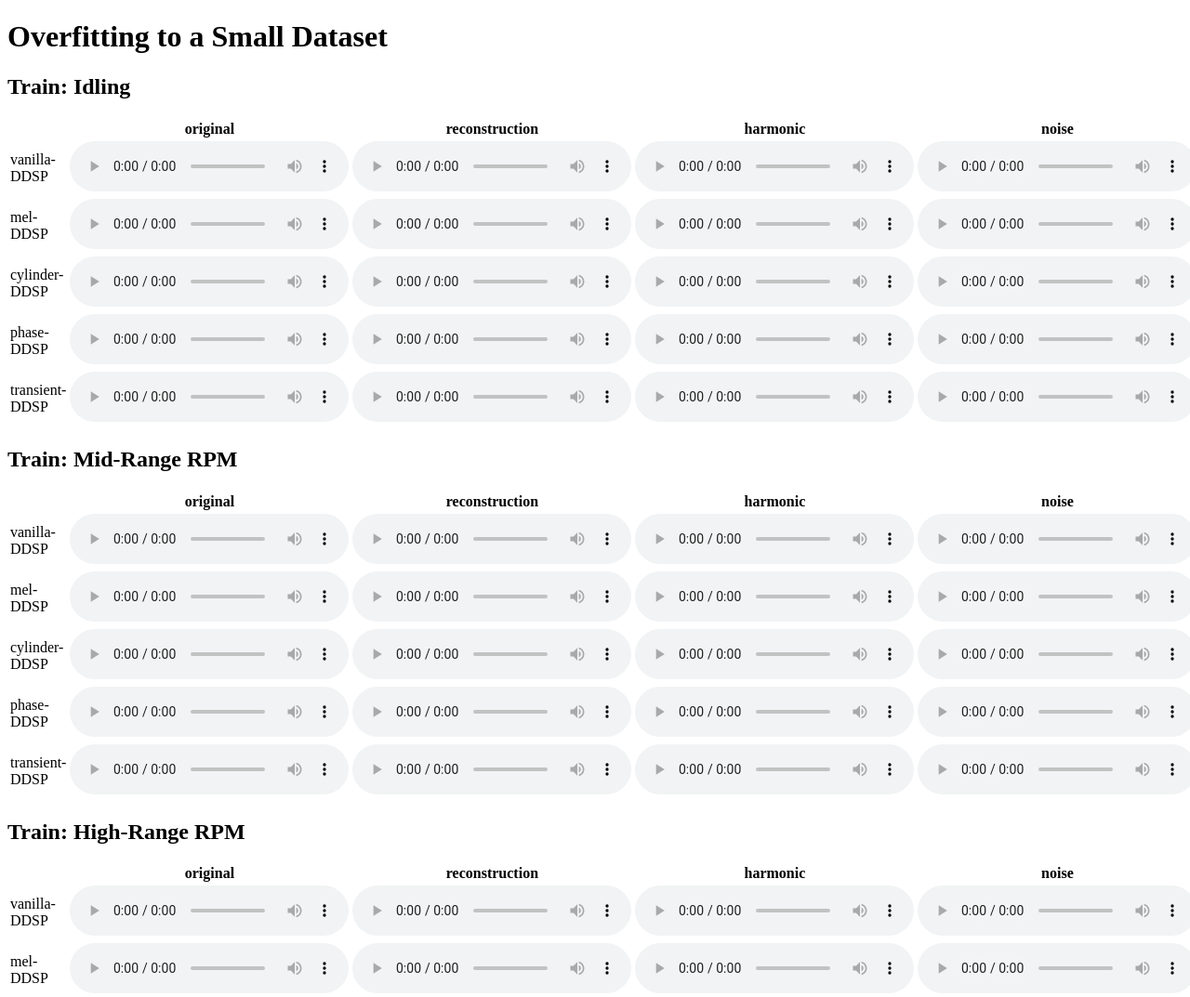
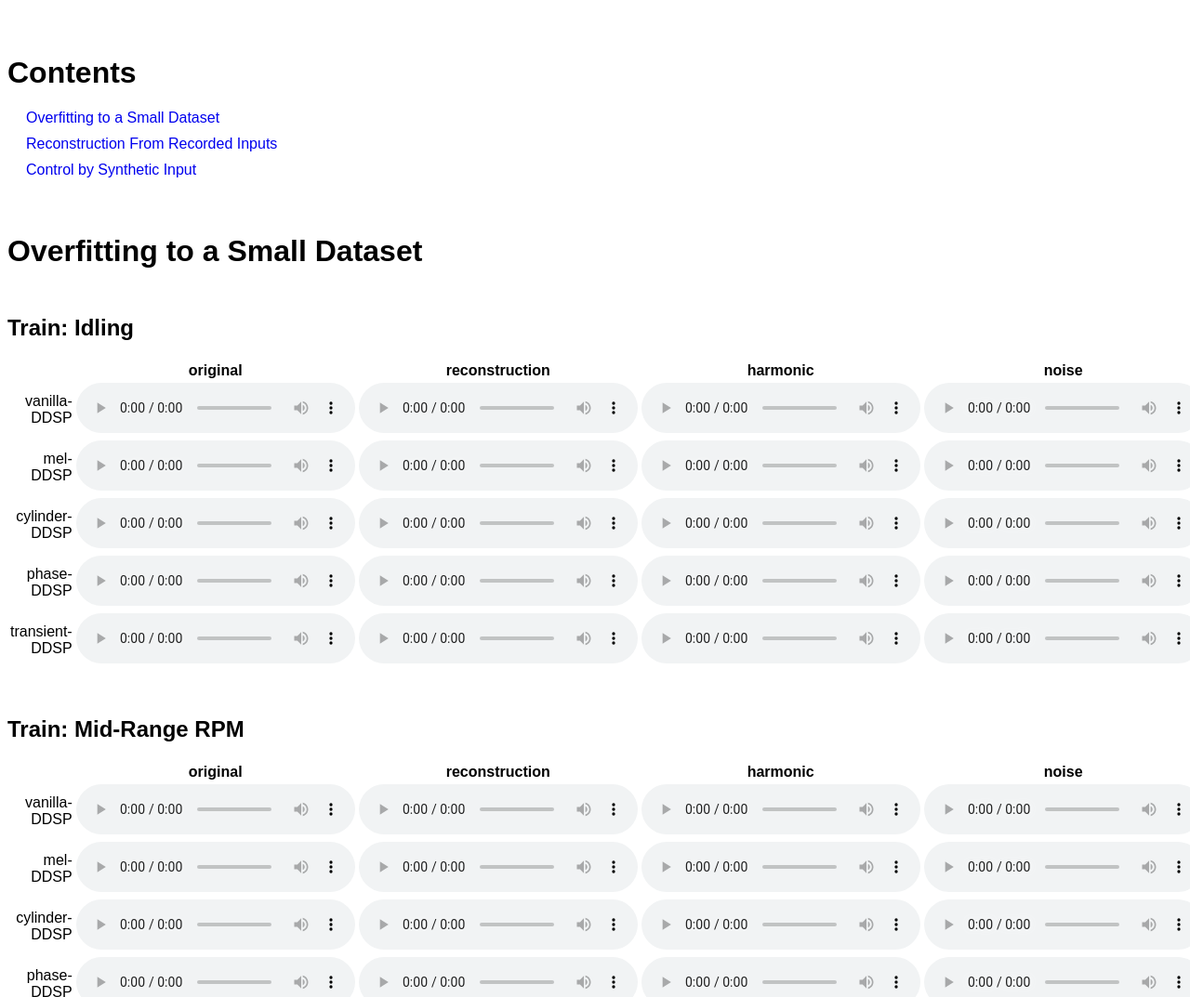
Before and after one commit to antberg/thesis, a plain HTML site: page docs/index.html in a window 1280 px wide. Shown: the top 1073 px of the page at 93% size. Drawn offline with Linux system fonts and the light colour scheme.

Commit message:
add toc to supplementary material in /docs

```diff
--- a/docs/generate_tables.js
+++ b/docs/generate_tables.js
@@ -48,6 +48,7 @@ function generateTableRow(table, model, dir, prefix, suffixes) {
     let row = table.insertRow();
     let cell = row.insertCell();
     let text = document.createTextNode(model);
+    cell.className = "col-model";
     cell.appendChild(text);
     for (let suffix of suffixes) {
         let audio;
@@ -66,7 +67,7 @@ function generateTableRow(table, model, dir, prefix, suffixes) {
 
 // Generate table
 function generateTable(experiment, example, models, columns, suffixes) {
-    let div = document.getElementById(experiment);
+    let div = document.getElementById("div-" + experiment);
     let heading = document.createElement("h2");
     let headingText = document.createTextNode(example.label);
     heading.appendChild(headingText);
@@ -100,6 +101,21 @@ var models;
 var columns;
 var suffixes;
 
+// Generate table of contents
+var h1List = document.getElementsByClassName("toc");
+var tocDiv = document.getElementById("div-contents");
+var ul = document.createElement("ul");
+tocDiv.appendChild(ul)
+for (let i = 0; i < h1List.length; i++) {
+    let h1 = h1List[i];
+    let anchor = document.createElement("a");
+    anchor.href = "#" + h1.childNodes[0].id;
+    anchor.innerHTML = h1.innerText;
+    let li = document.createElement("li");
+    li.appendChild(anchor);
+    tocDiv.appendChild(li);
+}
+
 // Generate tables for Overfitting to a Small Dataset
 examples = [
     {"id": "train_1", "label": "Train: Idling"},
@@ -107,7 +123,7 @@ examples = [
     {"id": "train_2", "label": "Train: High-Range RPM"}
 ];
 models = ["mini-vanilla", "mini-mel", "mini-cyl", "mini-phase", "mini-hnt"];
-columns = ["original", "reconstruction", "harmonic", "noise", "transients"];
+columns = ["original", "reconstruction", "harmonic", "noise", "transient"];
 suffixes = ["rec", "syn", "syn_additive", "syn_subtractive", "syn_transients"];
 
 generateTables("overfit", examples, models, columns, suffixes);
@@ -122,7 +138,7 @@ examples = [
     {"id": "test_49",   "label": "Test: High-Range RPM"}
 ];
 models = ["vanilla", "mel", "cyl", "phase", "hnt", "large"];
-columns = ["original", "reconstruction", "harmonic", "noise", "transients"];
+columns = ["original", "reconstruction", "harmonic", "noise", "transient"];
 suffixes = ["rec", "syn", "syn_additive", "syn_subtractive", "syn_transients"];
 
 generateTables("reconstruct", examples, models, columns, suffixes);
@@ -139,7 +155,7 @@ examples = [
     {"id": "outside-hi", "label": "Outside Dataset: Above"}
 ];
 models = ["vanilla", "mel", "cyl", "phase", "hnt", "large"];
-columns = ["synthesized", "harmonic", "noise", "transients"];
+columns = ["synthesized", "harmonic", "noise", "transient"];
 suffixes = ["", "additive", "subtractive", "transients"];
 
 generateTables("control", examples, models, columns, suffixes);
--- a/docs/index.html
+++ b/docs/index.html
@@ -3,21 +3,30 @@
 <head>
 <title>Thesis</title>
 <meta charset="utf-8">
+<link rel="stylesheet" href="style.css">
 </head>
 <body>
 
-<h1>Overfitting to a Small Dataset</h1>
+<div id="content">
 
-<div id="overfit"></div>
+<h1><a id="contents"></a>Contents</h1>
 
-<h1>Reconstruction</h1>
+<div id="div-contents"></div>
 
-<div id="reconstruct"></div>
+<h1 class="toc"><a id="overfit"></a>Overfitting to a Small Dataset</h1>
 
-<h1>Control by Synthetic Input</h1>
+<div id="div-overfit"></div>
 
-<div id="control"></div>
+<h1 class="toc"><a id="reconstruct"></a>Reconstruction From Recorded Inputs</h1>
+
+<div id="div-reconstruct"></div>
+
+<h1 class="toc"><a id="control"></a>Control by Synthetic Input</h1>
+
+<div id="div-control"></div>
 
 <script src="generate_tables.js"></script>
 
+</div>
+
 </body>
--- /dev/null
+++ b/docs/style.css
@@ -0,0 +1,35 @@
+body {
+    font-family: sans-serif;
+}
+
+#content {
+    max-width: 1600px;
+    margin: auto;
+}
+
+h1 {
+    margin-top: 60px;
+}
+
+h2 {
+    margin-top: 50px;
+}
+
+td {
+    text-align: center;
+}
+
+li {
+    margin-left: 20px;
+    margin-top: 10px;
+    list-style: none;
+}
+
+a {
+    text-decoration: none;
+}
+
+.col-model {
+    text-align: right;
+    text-emphasis: bold;
+}
```
